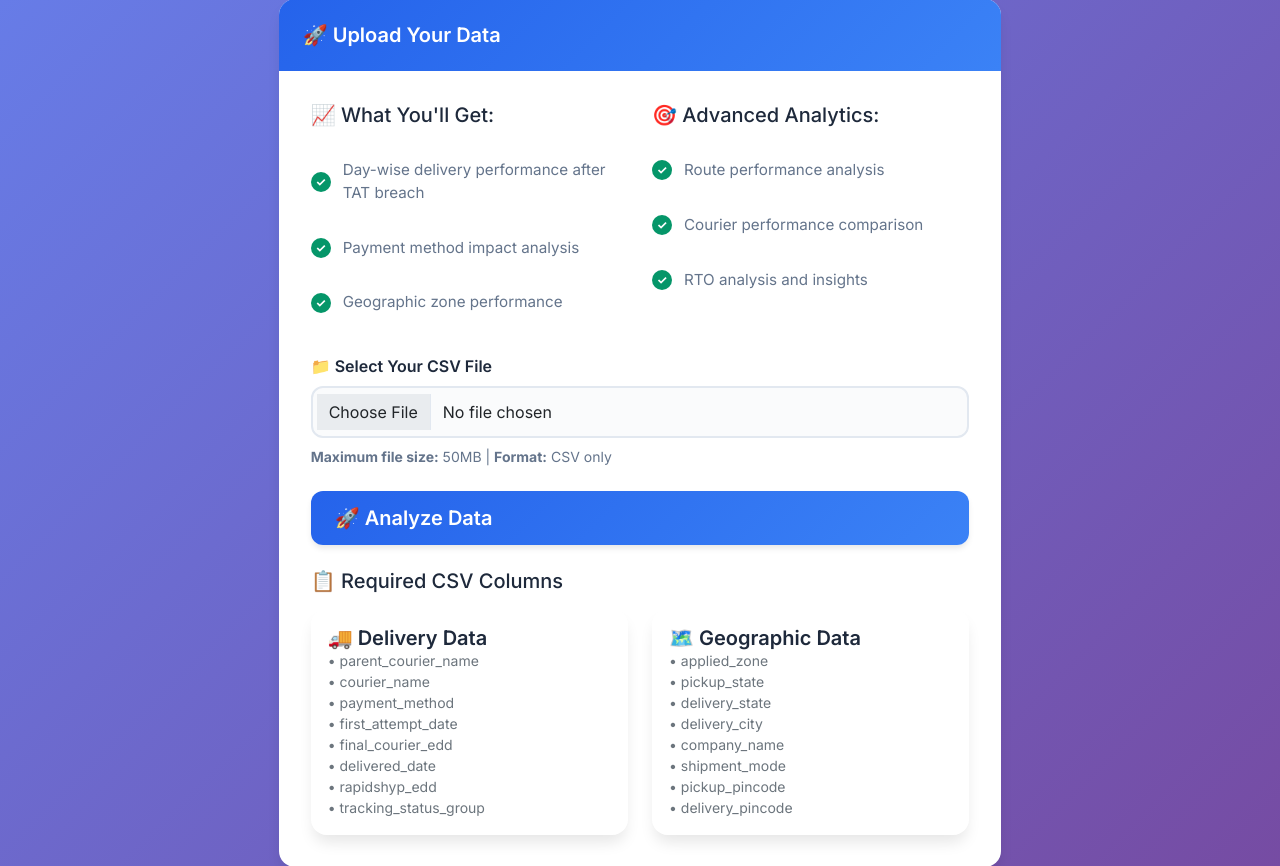
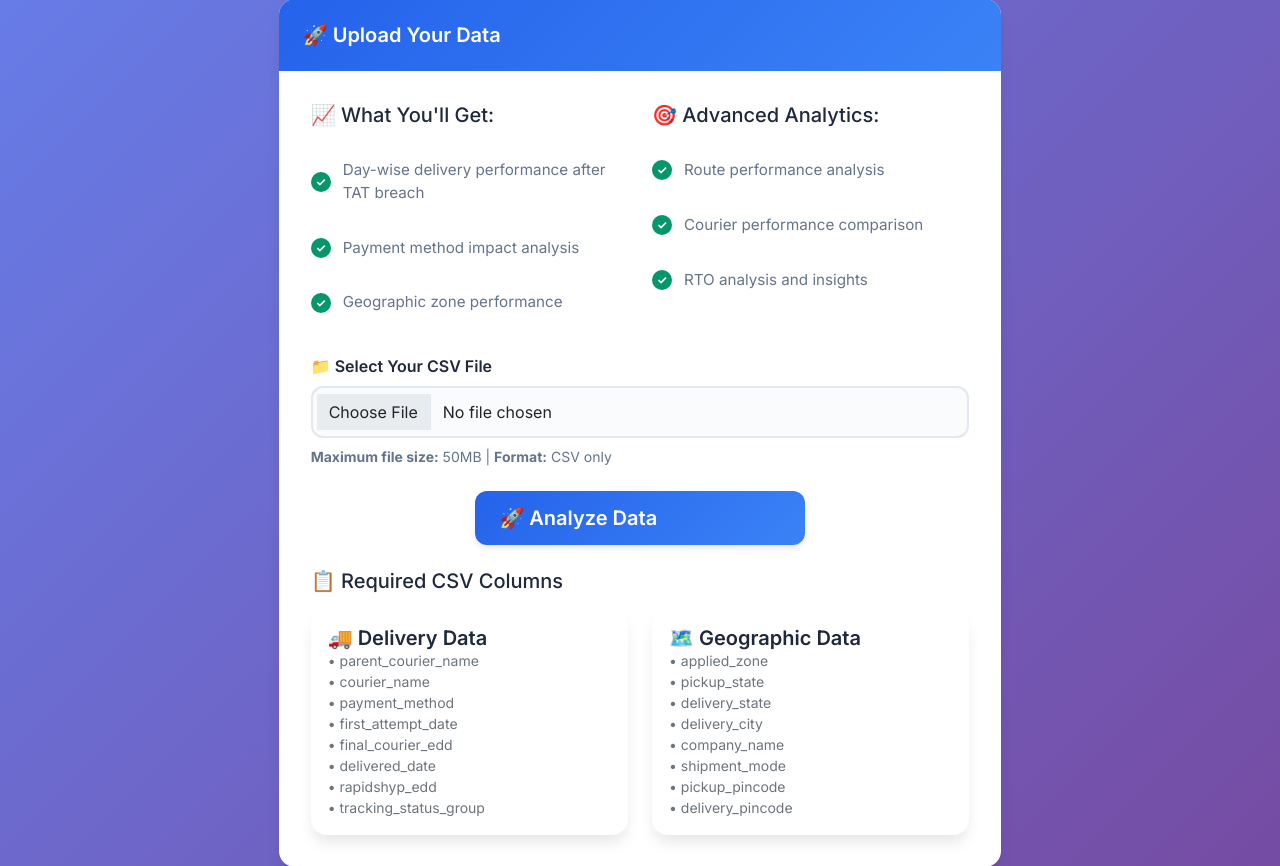
Before and after one commit to SanidhyaSinha1/delivery-analytics-webapp, a Flask app: page / in a window 1280 px wide. Shown: the part 88-954 px from the top of the page. Run offline with Flask 3, Linux system fonts and the light colour scheme; some libraries are stand-ins or nearby versions.

Commit message:
Center aligned one button

```diff
--- a/templates/index.html
+++ b/templates/index.html
@@ -45,7 +45,7 @@
                             </div>
                         </div>
 
-                        <div class="d-grid mb-4">
+                        <div class="d-grid gap-2 col-6 mx-auto mb-4">
                             <button type="submit" class="btn btn-primary btn-lg" id="submitBtn">
                                 🚀 Analyze Data
                             </button>
```
